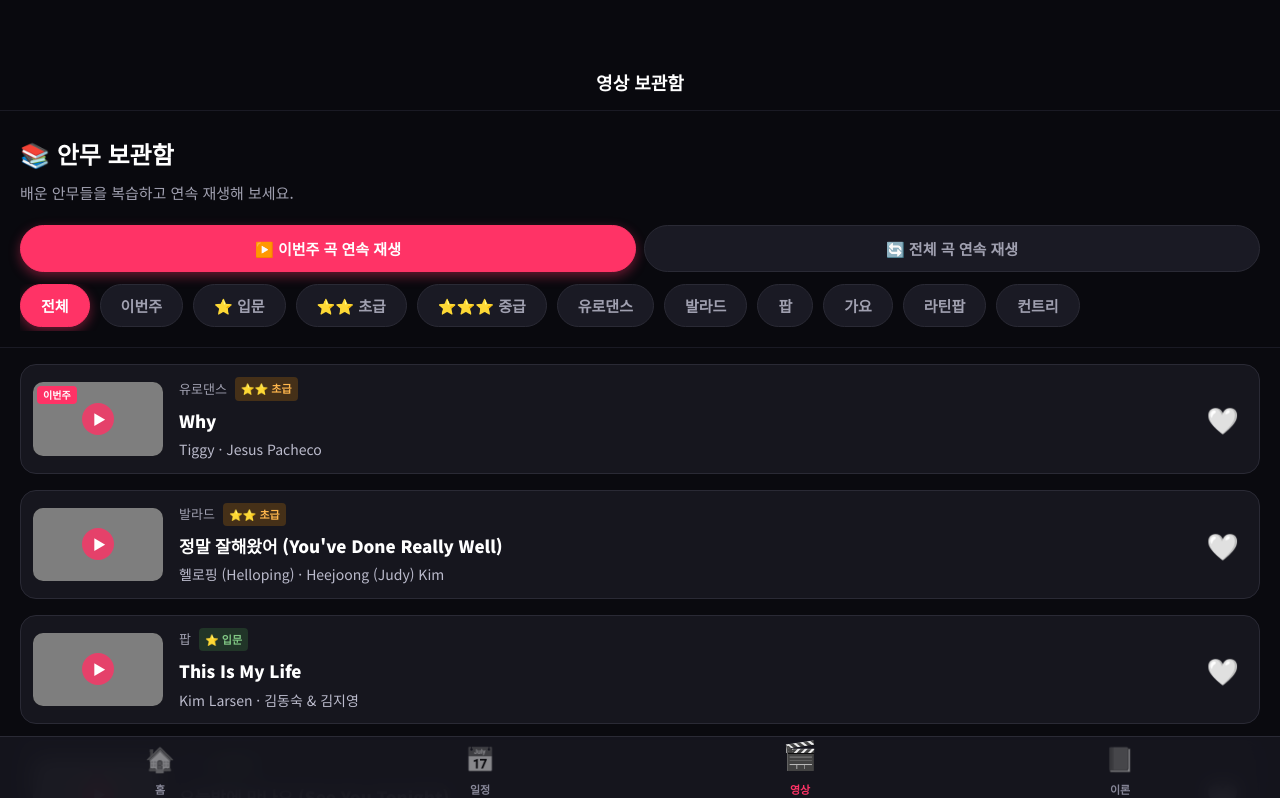
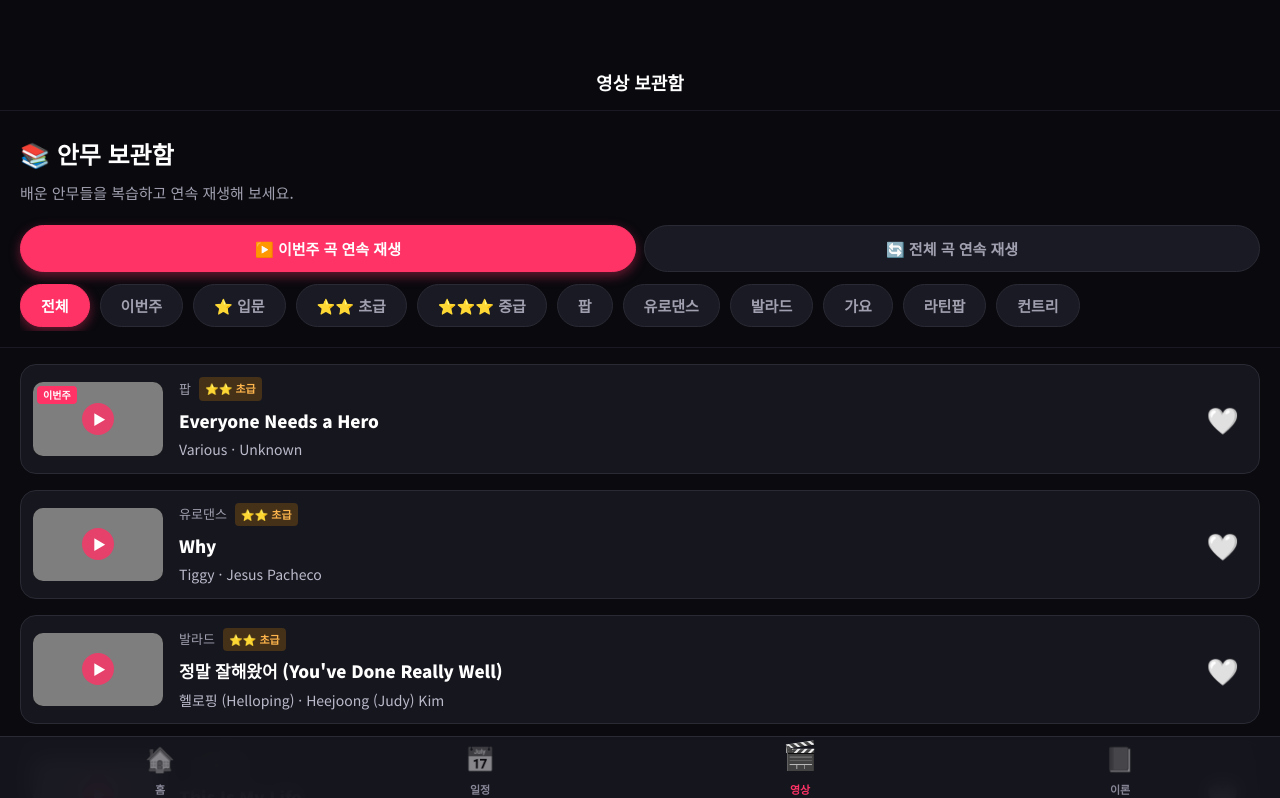
Before and after one commit to elleme1/stepbystep-linedance, a React (Vite) app: page /video in a window 1280 px wide. Shown: the top 798 px of the page. Built offline with nearby package versions, Linux system fonts and the light colour scheme; grey boxes are pictures that could not be loaded.

Commit message:
feat: 이번주 수업영상을 Everyone Needs a Hero로 변경, 기존 Why를 보관함으로 이동

```diff
--- a/src/data/songs.js
+++ b/src/data/songs.js
@@ -1,5 +1,25 @@
 // 라인댄스 안무곡 데이터
 const songs = [
+  {
+    id: 10,
+    title: "Everyone Needs a Hero",
+    artist: "Various",
+    choreographer: "Unknown",
+    level: 2,
+    bpm: 120,
+    walls: 2,
+    counts: 64,
+    genre: "팝",
+    youtubeId: "ooJ8nB37RnE",
+    thumbnail: "https://img.youtube.com/vi/ooJ8nB37RnE/hqdefault.jpg",
+    isThisWeek: true,
+    steps: [
+      { count: "1-16", move: "워크 & 턴 (Walk & Turn)", desc: "앞으로 워크 → 1/4 턴 → 사이드 스텝" },
+      { count: "17-32", move: "셔플 & 록 스텝 (Shuffle & Rock Step)", desc: "오른쪽 셔플 → 앞 록 → 리커버" },
+      { count: "33-48", move: "바인 & 크로스 (Vine & Cross)", desc: "오른쪽 그레이프바인 → 크로스 스텝" },
+      { count: "49-64", move: "스웨이 & 턴 (Sway & Turn)", desc: "힙 스웨이 → 1/2 피봇 턴 → 터치" }
+    ]
+  },
   {
     id: 1,
     title: "Why",
@@ -12,7 +32,7 @@ const songs = [
     genre: "유로댄스",
     youtubeId: "cmJiGKTb6v4",
     thumbnail: "https://img.youtube.com/vi/cmJiGKTb6v4/hqdefault.jpg",
-    isThisWeek: true,
+    isThisWeek: false,
     steps: [
       { count: "1-8", move: "V 스텝 & 차차 (V Step & Cha Cha)", desc: "오른발 앞 대각선 → 왼발 앞 대각선 → 오른발 뒤 → 왼발 모아 → 차차차" },
       { count: "9-16", move: "셔플 & 록 스텝 (Shuffle & Rock Step)", desc: "오른쪽 셔플 → 앞 록 → 리커버" },
--- a/src/pages/VideoDetail.jsx
+++ b/src/pages/VideoDetail.jsx
@@ -31,11 +31,30 @@ export default function VideoDetail() {
 
     return (
         <div>
-            <button className="back-button" onClick={goBack}>
-                <svg viewBox="0 0 24 24" fill="none" stroke="currentColor" strokeWidth="2" strokeLinecap="round" strokeLinejoin="round">
-                    <polyline points="15 18 9 12 15 6" />
-                </svg>
-                돌아가기
+            {/* 🔙 절대 안 가려지는 뒤로가기 버튼 */}
+            <button
+                onClick={goBack}
+                style={{
+                    position: 'fixed',
+                    top: '10px',
+                    left: '10px',
+                    zIndex: 9999,
+                    width: '44px',
+                    height: '44px',
+                    borderRadius: '50%',
+                    background: 'rgba(0,0,0,0.7)',
+                    backdropFilter: 'blur(10px)',
+                    border: '1px solid rgba(255,255,255,0.2)',
+                    color: '#fff',
+                    fontSize: '20px',
+                    display: 'flex',
+                    alignItems: 'center',
+                    justifyContent: 'center',
+                    cursor: 'pointer',
+                    padding: 0,
+                }}
+            >
+                ←
             </button>
 
             {/* Video Player */}
```
